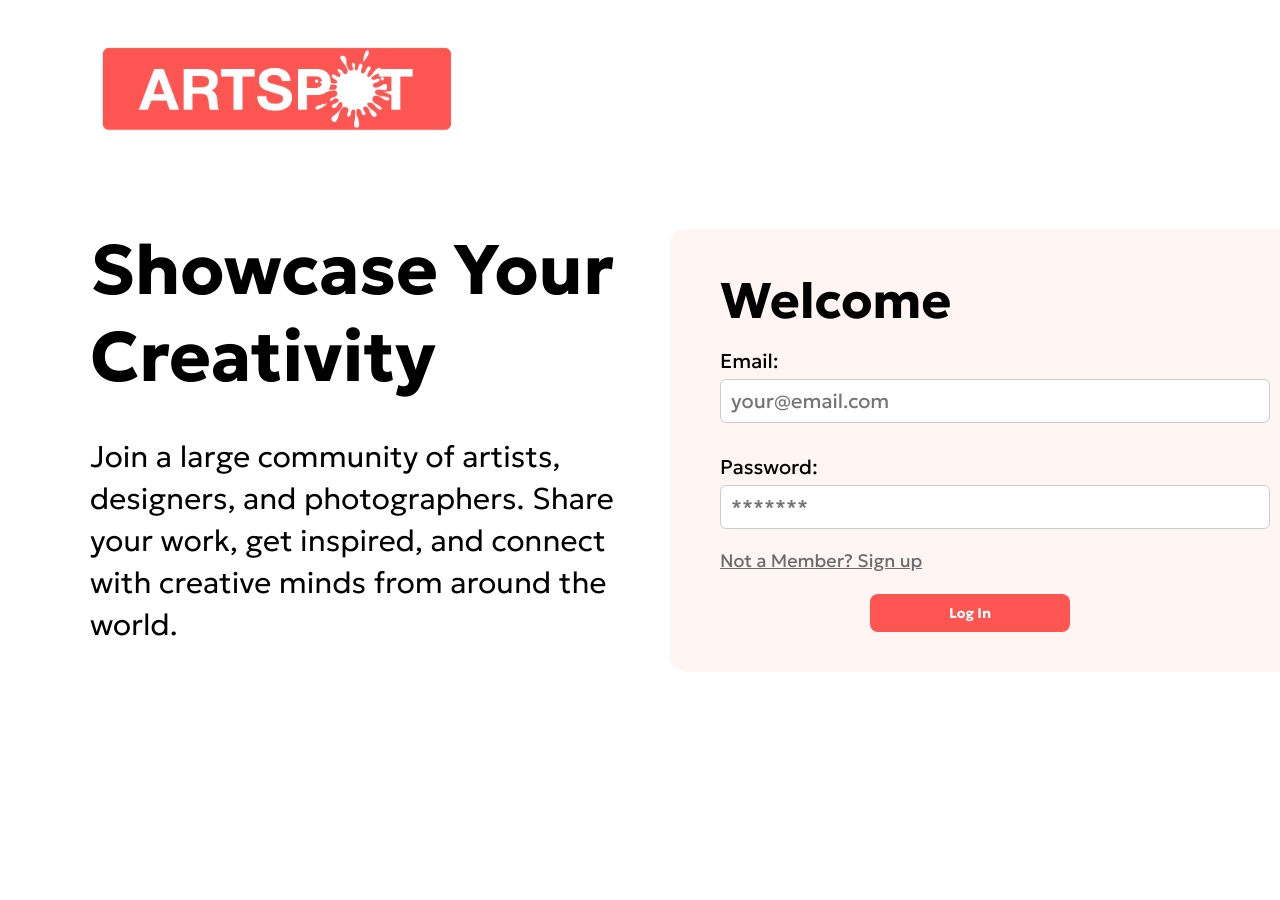
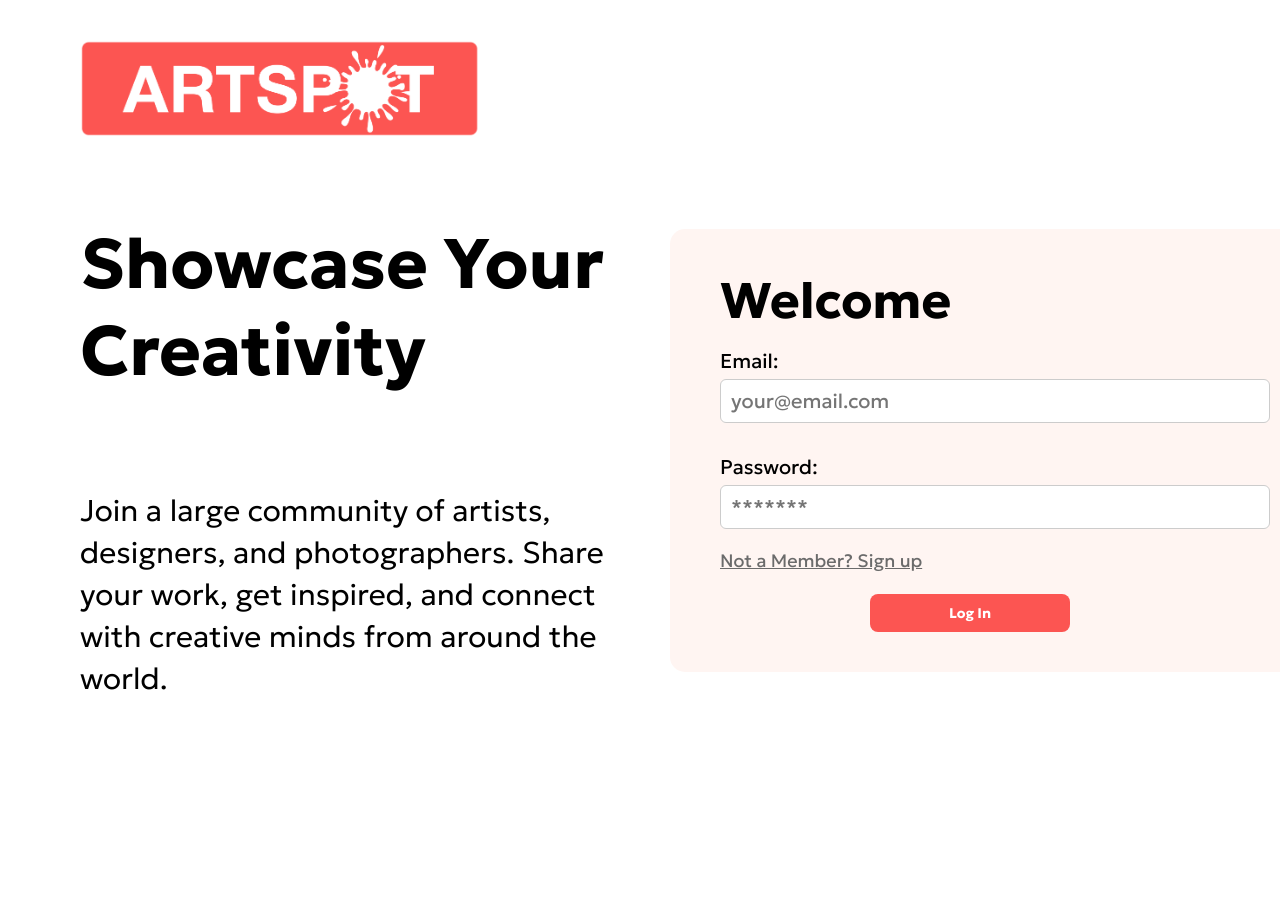
Before and after one commit to lak93728/art114, a PHP site: page / in a window 1280 px wide. Run offline with PHP 8.4, Linux system fonts and the light colour scheme.

Commit message:
new code

```diff
--- a/project2/style.css
+++ b/project2/style.css
@@ -7,7 +7,7 @@
 body {
   font-family: 'Geologica', sans-serif;
   background-color: #ffffff;
-   overflow: hidden;
+  overflow: hidden;
 }
 
 .splash-container {
@@ -17,7 +17,6 @@ body {
   display: flex;
   flex-direction: row;
   padding: 40px 60px;
-
 }
 
 /* ===== LEFT COLUMN ===== */
@@ -26,14 +25,16 @@ body {
   display: flex;
   flex-direction: column;
   align-items: flex-start;
-  gap: 16px;
-  margin-top: -150px;
   margin-left: 20px;
+  padding-top: 0px;
+  gap: 80px;
 }
 
 .logo {
   width: 400px;
+  height: 100px;
   object-fit: contain;
+  object-position: left top;
 }
 
 .headline {
@@ -41,8 +42,6 @@ body {
   font-weight: 700;
   font-size: 70px;
   color: #000000;
-  margin-top: -80px;
-  margin-left: 10px;
 }
 
 .subheadline {
@@ -52,9 +51,8 @@ body {
   color: #000000;
   line-height: 1.4;
   max-width: 650px;
-  margin-top: 20px;
   text-align: left;
-  margin-left: 10px;
+  margin-top: 16px;
 }
 
 /* ===== RIGHT COLUMN ===== */
@@ -140,7 +138,102 @@ body {
   margin-left: 150px;
 }
 
-
 .login-btn:hover {
   background-color: #e03e3b;
 }
+
+/* ===== RESPONSIVE ===== */
+@media (max-width: 768px) {
+  body {
+    overflow: auto;
+  }
+
+  .splash-container {
+    flex-direction: column;
+    padding: 30px 24px;
+    min-height: auto;
+    width: 100%;
+  }
+
+  .splash-left {
+    width: 100%;
+    margin-top: 0;
+    margin-left: 0;
+    gap: 16px;
+  }
+
+  .logo {
+    width: 200px;
+    height: auto;
+  }
+
+  .headline {
+    font-size: 36px;
+    margin-top: 0;
+    margin-left: 0;
+  }
+
+  .subheadline {
+    font-size: 18px;
+    margin-top: 10px;
+    margin-left: 0;
+    max-width: 100%;
+  }
+
+  .splash-right {
+    width: 100%;
+    margin-top: 30px;
+    justify-content: flex-start;
+  }
+
+  .login-box {
+    width: 100%;
+    margin-left: 0;
+    margin-right: 0;
+    padding: 30px 24px;
+  }
+
+  .welcome-text {
+    font-size: 36px;
+  }
+
+  .login-btn {
+    width: 100%;
+    margin-left: 0;
+  }
+}
+
+@media (min-width: 769px) {
+  .splash-left {
+    gap: 80px;
+    margin-left: 20px;
+    margin-top: 0;
+  }
+
+  .logo {
+    width: 400px;
+    height: 100px;
+  }
+
+  .headline {
+    font-size: 70px;
+    margin-top: 0;
+    margin-left: 0;
+  }
+
+  .subheadline {
+    font-size: 30px;
+    margin-left: 0;
+  }
+
+  .login-box {
+    width: 650px;
+    margin-right: -100px;
+    margin-left: 20px;
+  }
+
+  .login-btn {
+    width: 200px;
+    margin-left: 150px;
+  }
+}
```
Also changed, not shown: project2/images/artspot.png.
